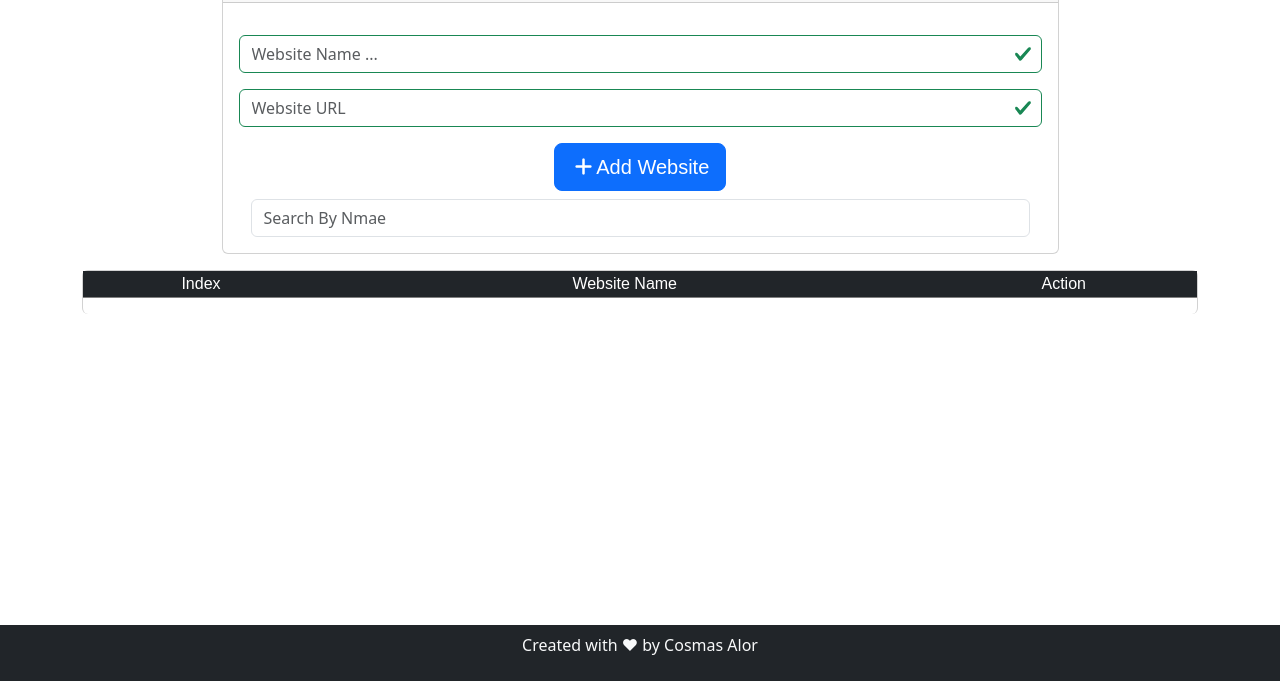
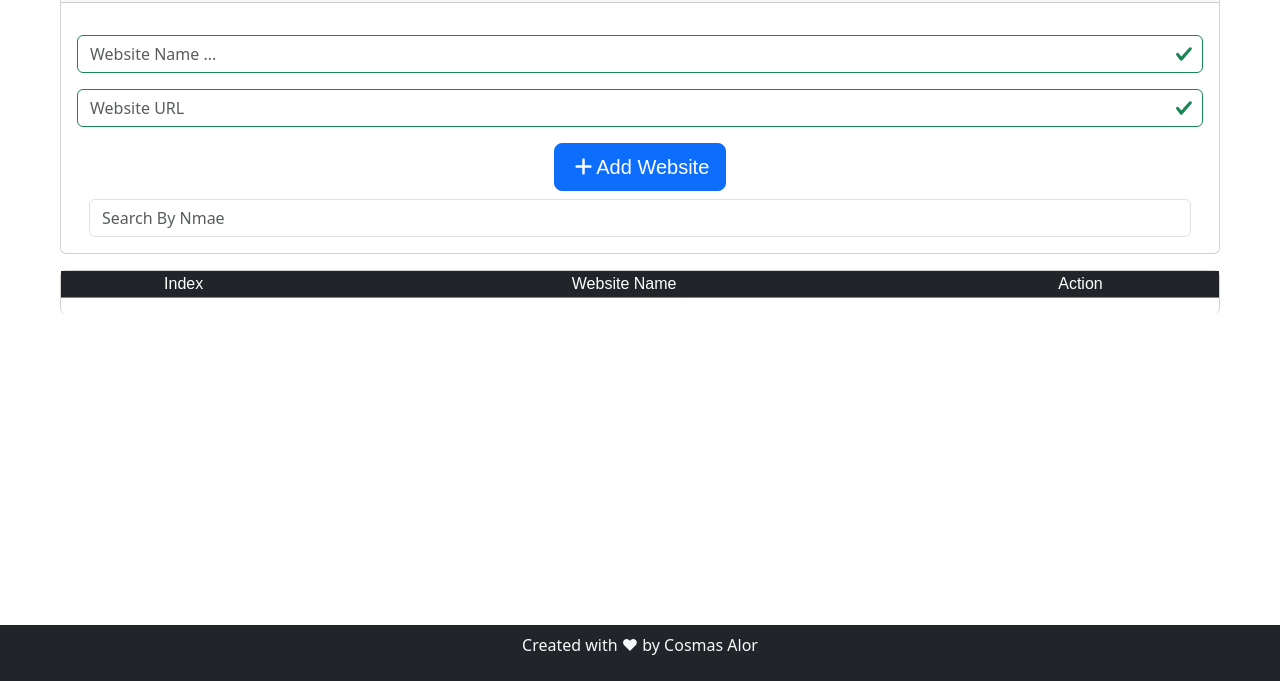
Before and after one commit to CosmasAlor/Booky, a plain HTML site: page index.html in a window 1280 px wide. Shown: the part 119-800 px from the top of the page. Drawn offline with Linux system fonts and the light colour scheme; a web font is replaced by a local one.

Commit message:
fixing mobile version

```diff
--- a/css/style.css
+++ b/css/style.css
@@ -15,3 +15,13 @@ h1  , th, .btn {
 
 
 }
+
+@media (min-width: 576px) {
+    .container, .container-sm {
+        max-width: 100%;
+    }
+.card {
+    width: 100% !important;
+}
+
+}
```
